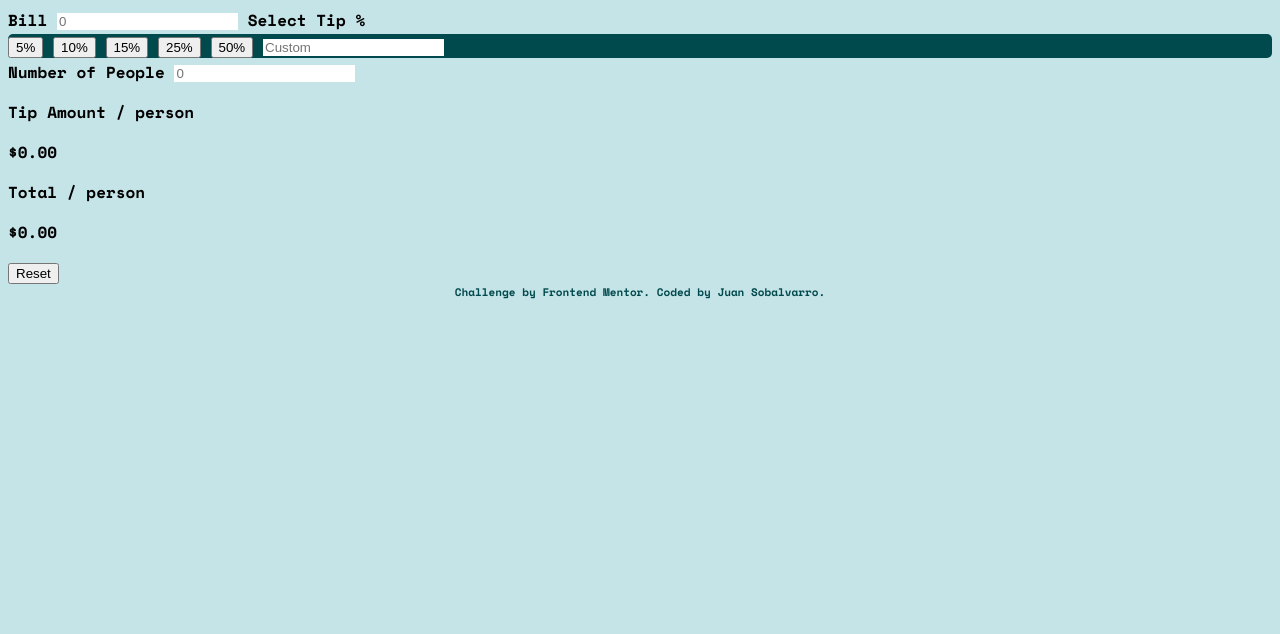
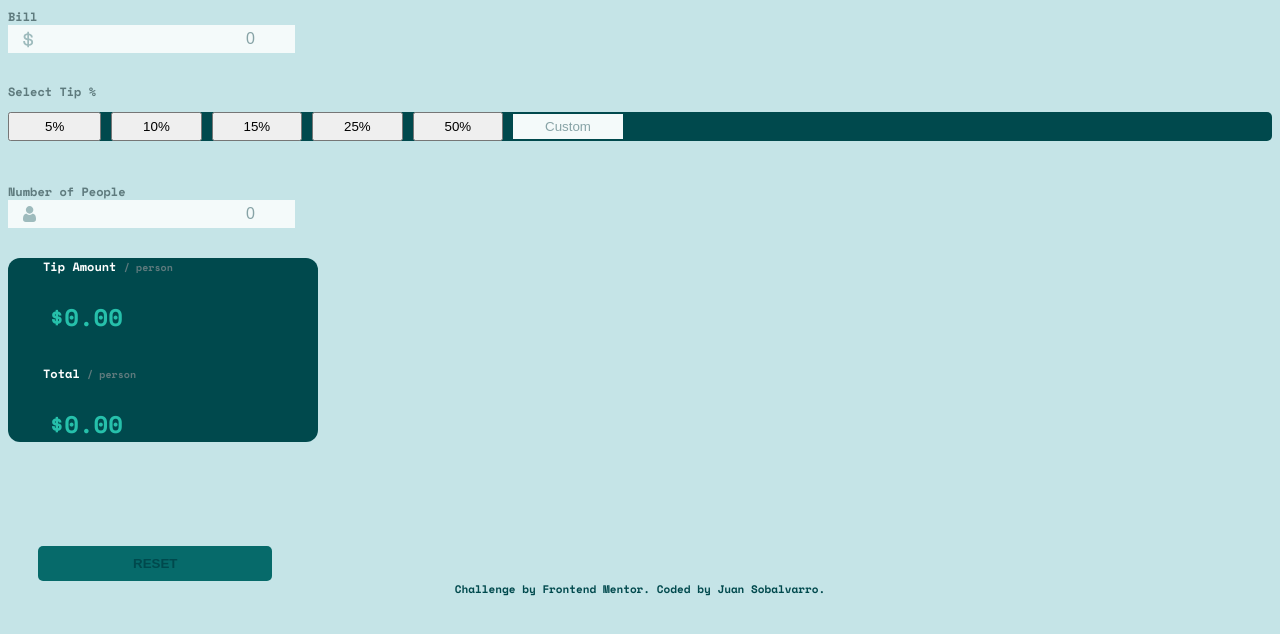
Before and after one commit to JuanSobalvarro/Tip-Calculator, a plain HTML site: page index.html in a window 1280 px wide. Drawn offline with nearby package versions, Linux system fonts and the light colour scheme.

Commit message:
feat(index): applied styles to tags

```diff
--- a/index.html
+++ b/index.html
@@ -11,34 +11,35 @@
 </head>
 <body>
   <div class="container">
-    <label for="bill">Bill</label>
-    <input type="number" id="bill" placeholder="0" />
+    <label for="bill" class="label-title">Bill</label>
+    <input type="number" id="bill" class="bill-input" placeholder="0" />
 
-    <label>Select Tip %</label>
-    <div class="tip-buttons">
-      <button class="tip-btn" data-tip="5">5%</button>
-      <button class="tip-btn" data-tip="10">10%</button>
-      <button class="tip-btn" data-tip="15">15%</button>
-      <button class="tip-btn" data-tip="25">25%</button>
-      <button class="tip-btn" data-tip="50">50%</button>
-      <input type="number" id="custom-tip" placeholder="Custom" />
+    <label class="label-title select">Select Tip %</label>
+    <div class="tip-buttons tip-btns">
+      <button class="tip-btn five" data-tip="5">5%</button>
+      <button class="tip-btn ten" data-tip="10">10%</button>
+      <button class="tip-btn fifteen" data-tip="15">15%</button>
+      <button class="tip-btn twenty-five" data-tip="25">25%</button>
+      <button class="tip-btn fifty" data-tip="50">50%</button>
+      <input type="number" id="custom-tip" class="custom-input" placeholder="Custom" />
     </div>
 
-    <label for="people">Number of People</label>
-    <input type="number" id="people" placeholder="0" />
+    <label for="people" class="label-title num">Number of People</label>
+    <input type="number" id="people" class="numOfPeople-input" placeholder="0" />
+    <p class="error-message">Can't be zero</p>
 
-    <div class="results">
-      <div>
-        <p>Tip Amount <span>/ person</span></p>
-        <p id="tip">$0.00</p>
+    <div class="results perPerson-input">
+      <div class="amount-col">
+        <p class="amount-label">Tip Amount <span class="sub-label">/ person</span></p>
+        <p id="tip" class="amount-input">$0.00</p>
       </div>
-      <div>
-        <p>Total <span>/ person</span></p>
-        <p id="total-person">$0.00</p>
+      <div class="total-col">
+        <p class="total-label">Total <span class="sub-label">/ person</span></p>
+        <p id="total-person" class="total-input">$0.00</p>
       </div>
     </div>
 
-    <button id="reset">Reset</button>
+    <button id="reset" class="reset-button">Reset</button>
   </div>
 
   <div class="attribution">
```
